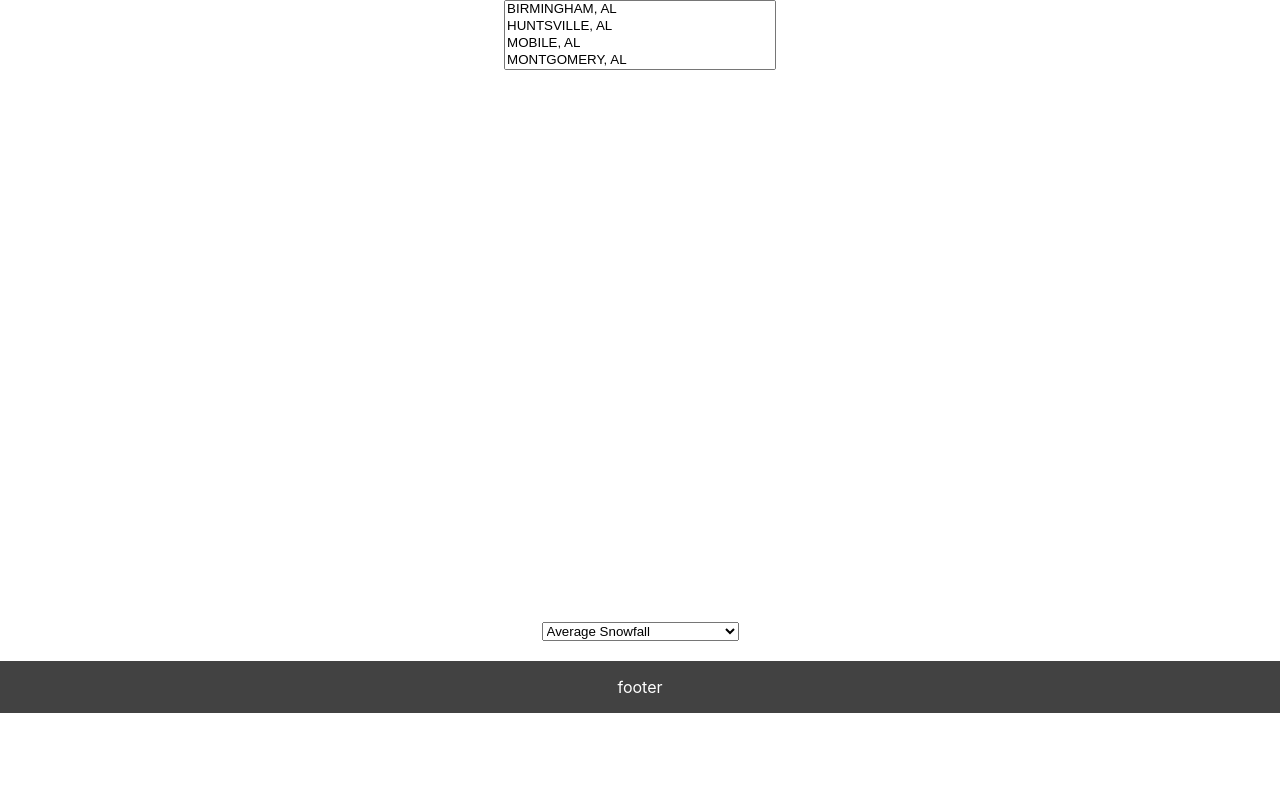
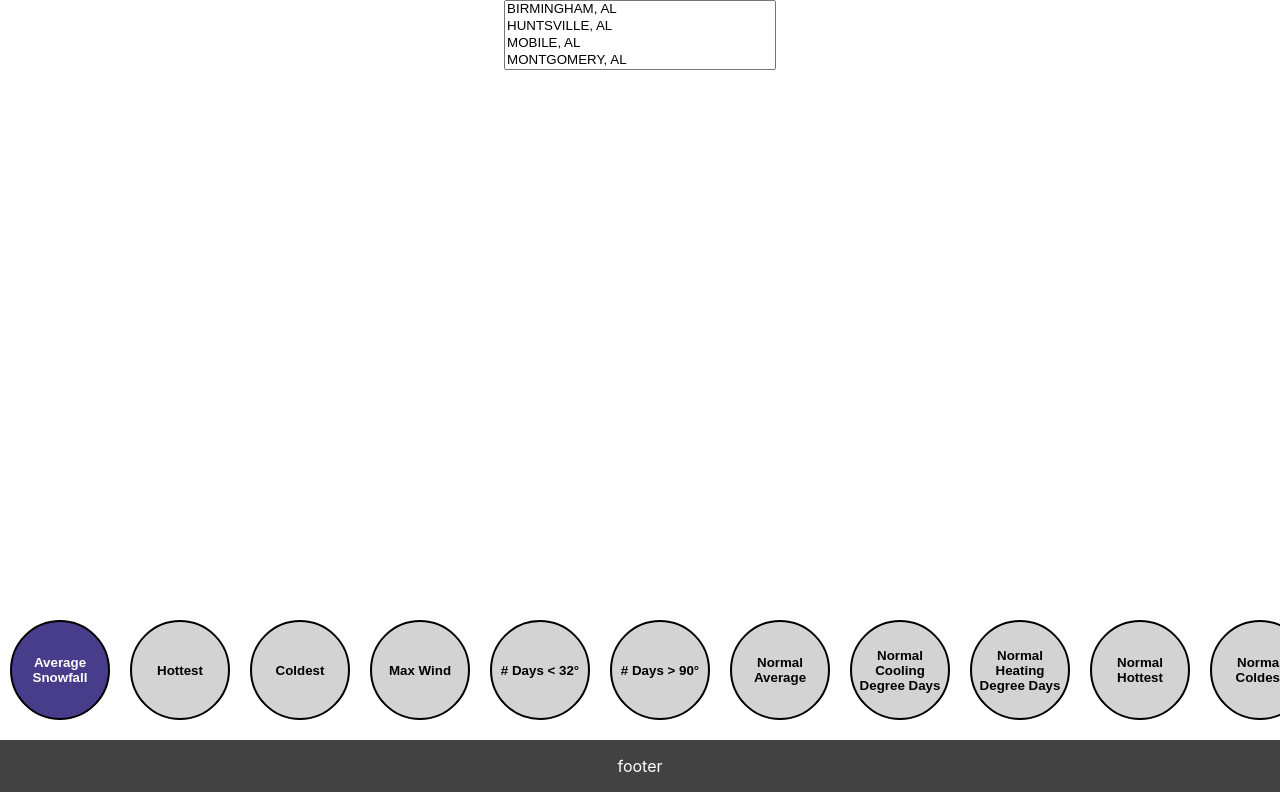
Before and after one commit to DaleMatthews/weather-compare, a React (Create React App) app in the folder weather-compare-app/: page / in a window 1280 px wide. Built offline with nearby package versions, Linux system fonts and the light colour scheme; the HTML template or start-up script is replaced by a standard one.

Commit message:
Convert dataset select to side-scrolling buttons (#7)
* Setup fancier data selector

* make it pretty

```diff
--- /dev/null
+++ b/weather-compare-app/src/components/DataSelection/DataSelection.css
@@ -0,0 +1,31 @@
+.data-selection-wrapper {
+  width: 100%;
+}
+
+.data-selection {
+  display: flex;
+  flex-flow: row nowrap;
+  overflow-x: scroll;
+  /* firefox */
+  scrollbar-width: none;
+}
+/* safari */
+.data-selection::-webkit-scrollbar {
+  display: none;
+}
+
+.dataset {
+  min-width: 100px;
+  min-height: 100px;
+  margin: 0 10px;
+  background-color: lightgray;
+  border: 2px solid black;
+  border-radius: 500px;
+  color: black;
+  font-weight: bold;
+}
+
+.dataset--selected {
+  color: white;
+  background-color: darkslateblue;
+}
--- a/weather-compare-app/src/components/DataSelection/DataSelection.js
+++ b/weather-compare-app/src/components/DataSelection/DataSelection.js
@@ -2,18 +2,30 @@ import React from "react";
 import { connect } from "react-redux";
 import WeatherData from "../../data/weather-data.json";
 import { setDatasetSelection } from "../../redux/actions";
+import "./DataSelection.css";
 
-const DataSelection = ({ setDatasetSelection }) => {
-  const cities = Object.keys(WeatherData)
-  const datasets = Object.keys(WeatherData[cities[0]]).map(dataset => <option>{dataset}</option>);
+
+const DataSelection = ({ selectedDataset, setDatasetSelection }) => {
+  const cities = Object.keys(WeatherData);
+
+  const createClassName = dataset => (dataset === selectedDataset ? 'dataset dataset--selected' : 'dataset');
+
+  const datasets = Object.keys(WeatherData[cities[0]])
+    .map(dataset =>
+      <button key={dataset} className={createClassName(dataset)} onClick={() => setDatasetSelection(dataset)}>
+        {dataset}
+      </button>
+    );
 
   return (
-    <div>
-      <select onChange={e => setDatasetSelection(e.target.value)}>
+    <div className="data-selection-wrapper">
+      <div className="data-selection">
         {datasets}
-      </select>
+      </div>
     </div>
   );
 };
 
-export default connect(null, { setDatasetSelection })(DataSelection);
+const mapStateToProps = ({ selectedDataset }) => ({ selectedDataset });
+
+export default connect(mapStateToProps, { setDatasetSelection })(DataSelection);
--- a/weather-compare-app/src/redux/reducers/selectedDataset.js
+++ b/weather-compare-app/src/redux/reducers/selectedDataset.js
@@ -1,13 +1,11 @@
-import { SET_DATASET_SELECTION } from '../actionTypes';
+import { SET_DATASET_SELECTION } from "../actionTypes";
 
-const selectedDataset = (state = 'Average Snowfall', action) => {
+const selectedDataset = (state = "Average Snowfall", action) => {
   switch (action.type) {
-    case SET_DATASET_SELECTION: {
+    case SET_DATASET_SELECTION:
       return action.payload.dataset;
-    }
-    default: {
+    default:
       return state;
-    }
   }
 };
 
```
